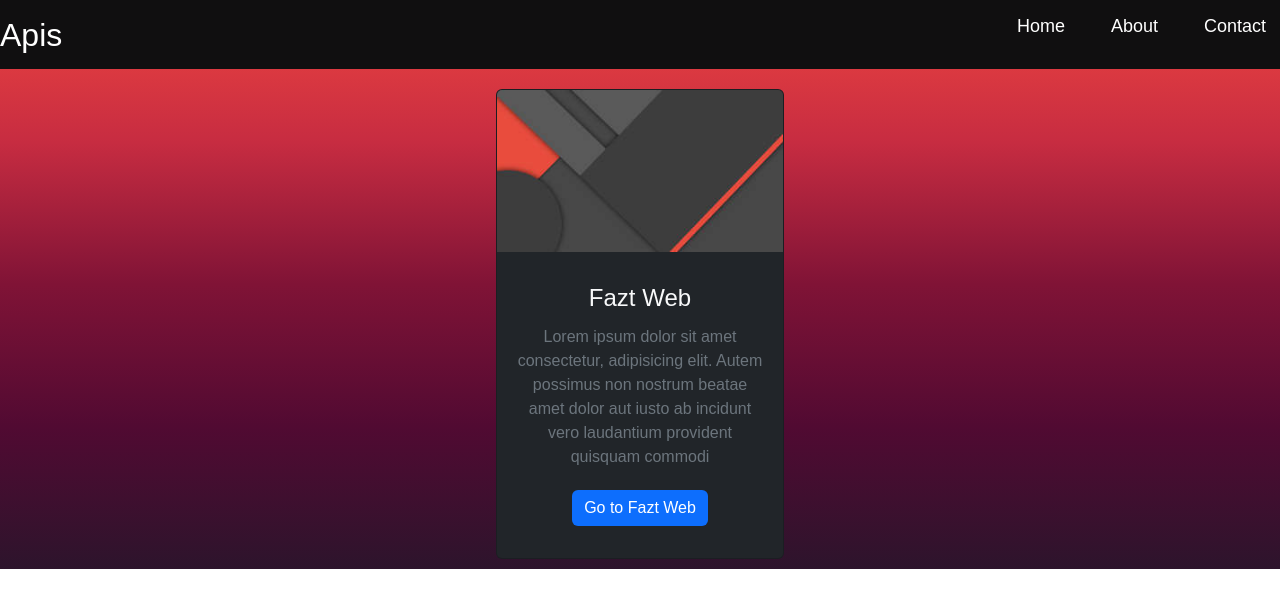
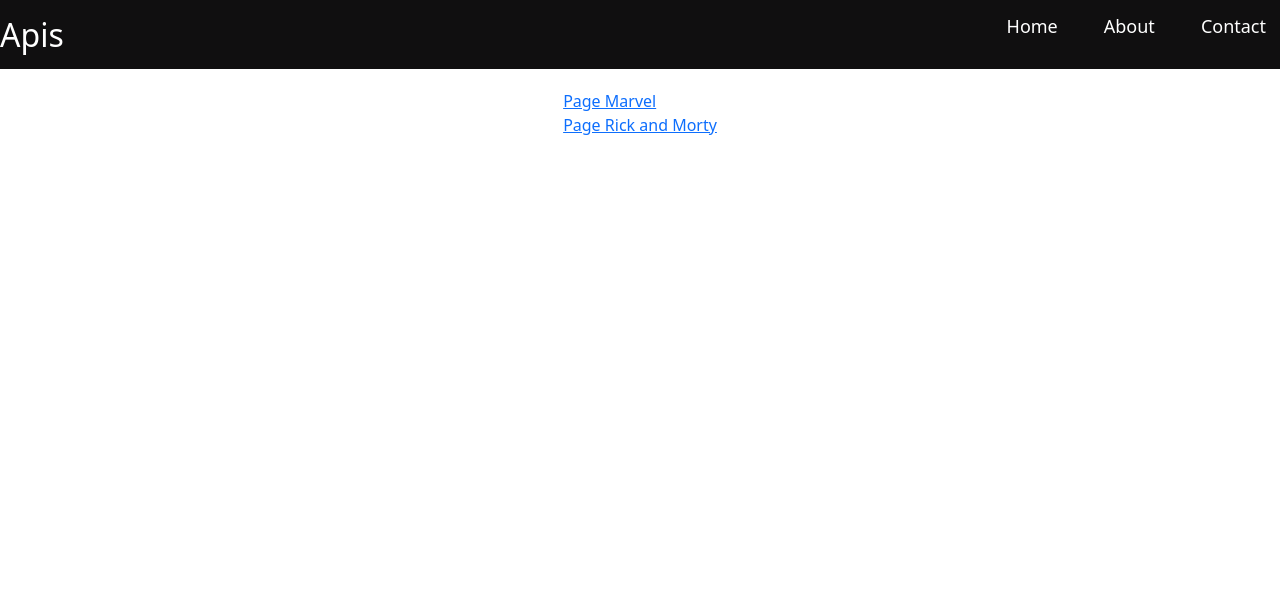
Before and after one commit to Isael1997/Rest_Api_Marvel, a React (Create React App) app: page / in a window 1280 px wide. Shown: the top 608 px of the page. Built offline with nearby package versions, Linux system fonts and the light colour scheme; the HTML template or start-up script is replaced by a standard one.

Commit message:
Se agrego la rutas para los diferentes api conectada

```diff
--- a/src/App.js
+++ b/src/App.js
@@ -18,7 +18,7 @@ function App() {
   return (
 
     <BrowserRouter>
-      <div className='App'>
+      <div>
         <NavBar />
         <Routes>
           {/*Main Routers */}
--- a/src/components/NavBar.js
+++ b/src/components/NavBar.js
@@ -6,9 +6,6 @@ import '../styles/navs.css'
 import Home from '../pages/Home';
 import About from '../pages/About';
 import Contact from '../pages/Contact';
-
-
-
 
 function NavBar() {
     return (
--- a/src/pages/Home.js
+++ b/src/pages/Home.js
@@ -1,30 +1,17 @@
-import Cards from '../components/Cards';
 import '../styles/Home.css'
+import {Link, NavLink} from 'react-router-dom'
 
-//Images
-import image1 from "../assets/image1.jpg";
-import image2 from '../assets/image2.jpg'
-import image3 from '../assets/image3.jpg'
 
-const cards = [
-    {
-        id: 1,
-        title: "Fazt Web",
-        image: image1,
-        url: "https://faztweb.com",
-    },
-];
 
 export default function Home() {
     return (
         <div className='container d-flex justify-content-center align-items-center'>
             <div className='row'>
-                {cards.map(({ title, image, url, id }) => (
-                    <div className="col-md" key={id}>
-                        <Cards imageSource={image} title={title} url={url} />
-                    </div>
-                ))}
+                <div className='col-md'>
+                    <li><NavLink to='/pages/page_marvel'>Page Marvel</NavLink></li>
+                    <li><NavLink to='/pages/page_rick_and_morty'>Page Rick and Morty</NavLink></li>
 
+                </div>
             </div>
         </div>
     );
--- a/src/pages/Page_marvel.js
+++ b/src/pages/Page_marvel.js
@@ -1,4 +1,3 @@
-import '../styles/Page_marvel.css';
 import axios from 'axios';
 import { useEffect, useState } from 'react'
 
@@ -26,7 +25,7 @@ export default function Page_marvel() {
         console.log(charater);
     }, []);
     return (
-        <div className='App' >
+        <div>
             <h1 className='title'>Marvel</h1>
             <div className='card-group'>
                 {charater.map(char => {
--- a/src/pages/Page_rick_and_morty.js
+++ b/src/pages/Page_rick_and_morty.js
@@ -4,17 +4,13 @@ function NavPage({ page, setPage }) {
     const Apage = () => {
         if (page === 1) {
             setPage(1);
-            alert("NO hay mas paginas");
+            alert("No hay mas paginas");
             console.log("Pagina: ", { page })
         }
         else {
             setPage(page - 1);
         }
-
-
-
     }
-
 
     return (
         <header className="d-flex justify-content-between align-items-center">
--- a/src/styles/App.css
+++ b/src/styles/App.css
@@ -1,19 +1,4 @@
-:root {
-    --height-size1: 15%;
-    --height-size2: 30%;
-    --height-size3: 45%;
-    --height-size4: 100%;
+.App {
+    font-family: 'Oxygen', sans-serif;
 
 }
-
-.App {
-    font-family: 'Oxygen', sans-serif;
-    height: 100%;
-    background: rgb(238, 69, 64);
-    background: linear-gradient(180deg,
-            rgba(238, 69, 64, 1),
-            rgba(199, 44, 65, 1) ,
-            rgba(128, 19, 54, 1),
-            rgba(81, 10, 50, 1) ,
-            rgba(45, 20, 44, 1) );
-}
--- a/src/styles/Page_marvel.css
+++ /dev/null
@@ -1,11 +0,0 @@
-.App {
-    text-align: center;
-}
-
-.App h1{
-    margin: 30px;
-}
-
-.card {
-    width: 18rem;
-}
```
